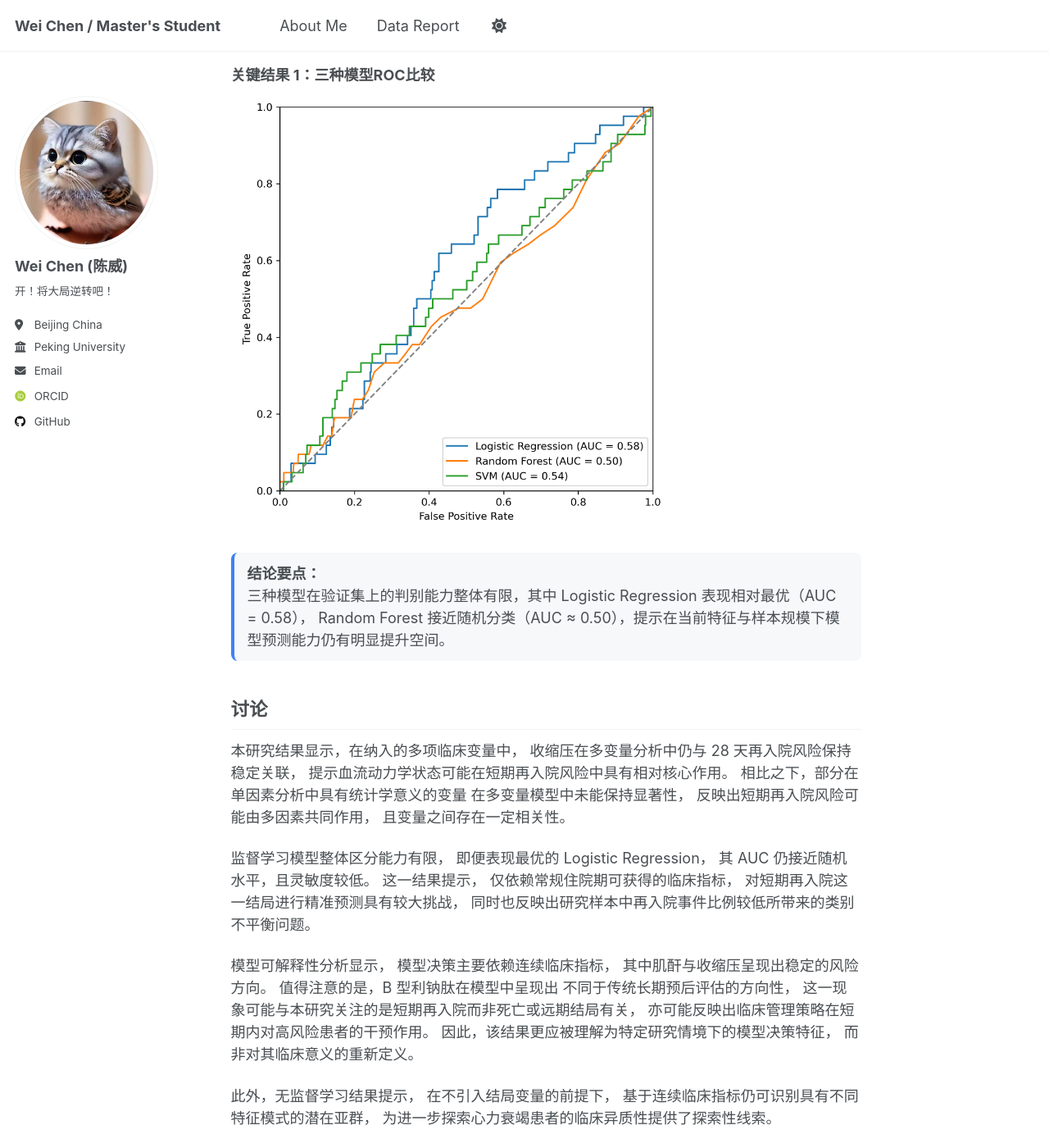
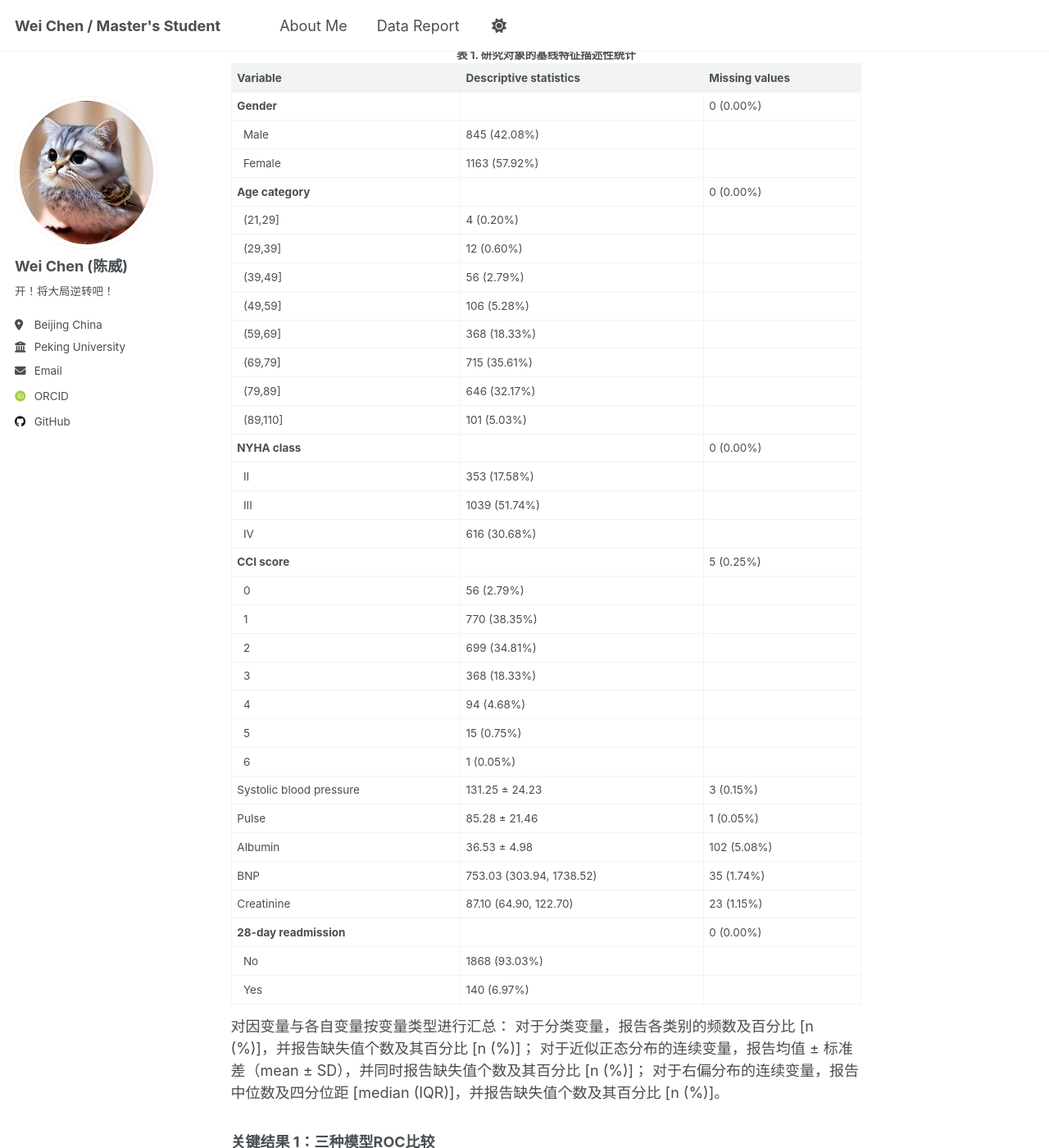
Before and after one commit to ChaoWeiorz/ChaoWeiorz.github.io, a Jekyll site: the page built from _pages/report.md, in a window 1280 px wide and 1400 px high, scrolled down 1619 px. Shown: the whole window at 82% size. Built offline with Jekyll 4.4.1, drawn with Linux system fonts in a browser that asks for light colours; some web fonts are replaced; a script that is not in the unit is left out.

Commit message:
Update report.md

```diff
--- a/_pages/report.md
+++ b/_pages/report.md
@@ -56,6 +56,62 @@ Logistic Regression、Random Forest 与 Support Vector Machine 模型，
 利用主成分分析（PCA）对聚类结果进行二维可视化展示。
 
 ## 主要结果
+
+<table>
+  <caption><strong>表 1. 研究对象的基线特征描述性统计</strong></caption>
+  <thead>
+    <tr>
+      <th>Variable</th>
+      <th>Descriptive statistics</th>
+      <th>Missing values</th>
+    </tr>
+  </thead>
+  <tbody>
+    <tr><td><strong>Gender</strong></td><td></td><td>0 (0.00%)</td></tr>
+    <tr><td>&nbsp;&nbsp;Male</td><td>845 (42.08%)</td><td></td></tr>
+    <tr><td>&nbsp;&nbsp;Female</td><td>1163 (57.92%)</td><td></td></tr>
+
+    <tr><td><strong>Age category</strong></td><td></td><td>0 (0.00%)</td></tr>
+    <tr><td>&nbsp;&nbsp;(21,29]</td><td>4 (0.20%)</td><td></td></tr>
+    <tr><td>&nbsp;&nbsp;(29,39]</td><td>12 (0.60%)</td><td></td></tr>
+    <tr><td>&nbsp;&nbsp;(39,49]</td><td>56 (2.79%)</td><td></td></tr>
+    <tr><td>&nbsp;&nbsp;(49,59]</td><td>106 (5.28%)</td><td></td></tr>
+    <tr><td>&nbsp;&nbsp;(59,69]</td><td>368 (18.33%)</td><td></td></tr>
+    <tr><td>&nbsp;&nbsp;(69,79]</td><td>715 (35.61%)</td><td></td></tr>
+    <tr><td>&nbsp;&nbsp;(79,89]</td><td>646 (32.17%)</td><td></td></tr>
+    <tr><td>&nbsp;&nbsp;(89,110]</td><td>101 (5.03%)</td><td></td></tr>
+
+    <tr><td><strong>NYHA class</strong></td><td></td><td>0 (0.00%)</td></tr>
+    <tr><td>&nbsp;&nbsp;II</td><td>353 (17.58%)</td><td></td></tr>
+    <tr><td>&nbsp;&nbsp;III</td><td>1039 (51.74%)</td><td></td></tr>
+    <tr><td>&nbsp;&nbsp;IV</td><td>616 (30.68%)</td><td></td></tr>
+
+    <tr><td><strong>CCI score</strong></td><td></td><td>5 (0.25%)</td></tr>
+    <tr><td>&nbsp;&nbsp;0</td><td>56 (2.79%)</td><td></td></tr>
+    <tr><td>&nbsp;&nbsp;1</td><td>770 (38.35%)</td><td></td></tr>
+    <tr><td>&nbsp;&nbsp;2</td><td>699 (34.81%)</td><td></td></tr>
+    <tr><td>&nbsp;&nbsp;3</td><td>368 (18.33%)</td><td></td></tr>
+    <tr><td>&nbsp;&nbsp;4</td><td>94 (4.68%)</td><td></td></tr>
+    <tr><td>&nbsp;&nbsp;5</td><td>15 (0.75%)</td><td></td></tr>
+    <tr><td>&nbsp;&nbsp;6</td><td>1 (0.05%)</td><td></td></tr>
+
+    <tr><td>Systolic blood pressure</td><td>131.25 ± 24.23</td><td>3 (0.15%)</td></tr>
+    <tr><td>Pulse</td><td>85.28 ± 21.46</td><td>1 (0.05%)</td></tr>
+    <tr><td>Albumin</td><td>36.53 ± 4.98</td><td>102 (5.08%)</td></tr>
+    <tr><td>BNP</td><td>753.03 (303.94, 1738.52)</td><td>35 (1.74%)</td></tr>
+    <tr><td>Creatinine</td><td>87.10 (64.90, 122.70)</td><td>23 (1.15%)</td></tr>
+
+    <tr><td><strong>28-day readmission</strong></td><td></td><td>0 (0.00%)</td></tr>
+    <tr><td>&nbsp;&nbsp;No</td><td>1868 (93.03%)</td><td></td></tr>
+    <tr><td>&nbsp;&nbsp;Yes</td><td>140 (6.97%)</td><td></td></tr>
+  </tbody>
+</table>
+
+对因变量与各自变量按变量类型进行汇总：
+对于分类变量，报告各类别的频数及百分比 [n (%)]，并报告缺失值个数及其百分比 [n (%)]；
+对于近似正态分布的连续变量，报告均值 ± 标准差（mean ± SD），并同时报告缺失值个数及其百分比 [n (%)]；
+对于右偏分布的连续变量，报告中位数及四分位距 [median (IQR)]，并报告缺失值个数及其百分比 [n (%)]。
+
 ### 关键结果 1：三种模型ROC比较
 
 <img src="/images/roc.png" alt="三种模型ROC比较" style="max-width:70%; height:auto;">
```
